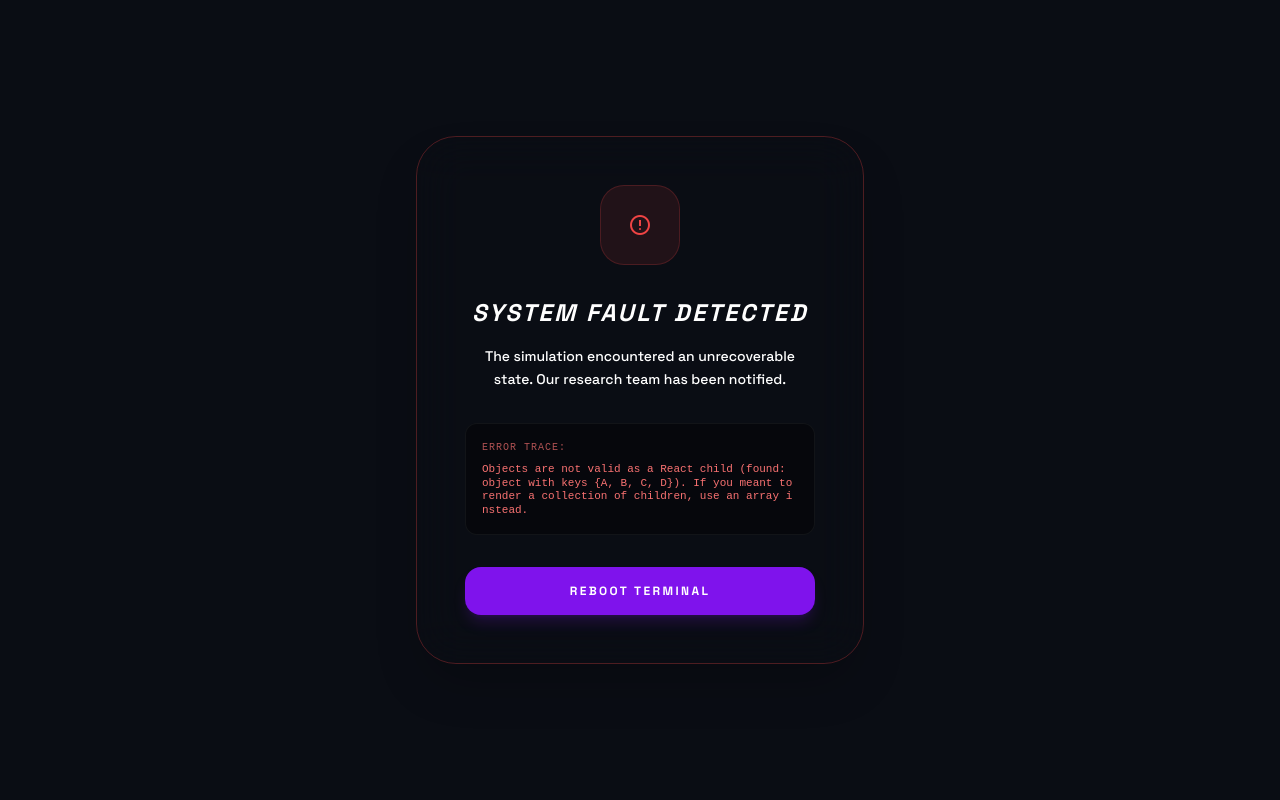
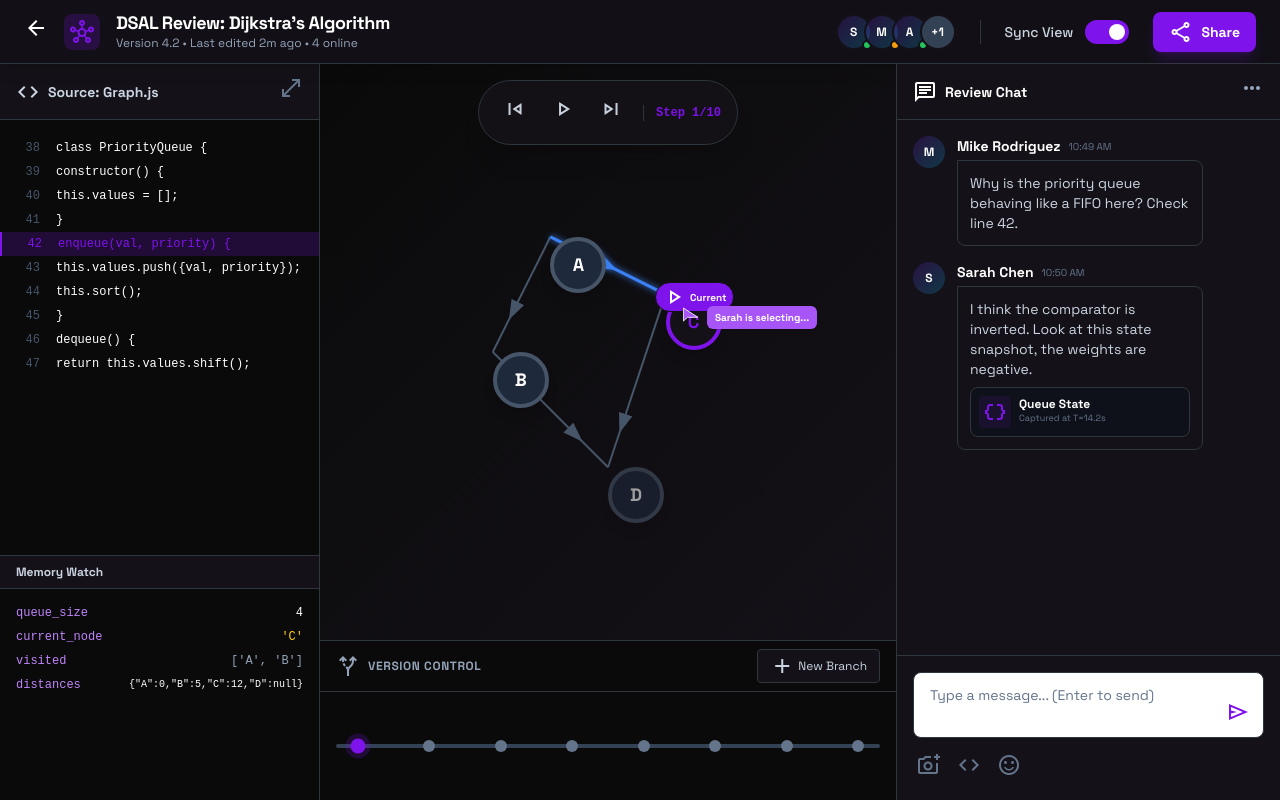
Before and after one commit to purohitv/DSAL, a Next.js app: page /collab in a window 1280 px wide. Built offline with nearby package versions, Linux system fonts and the light colour scheme.

Commit message:
Improve distances display formatting
Updated the display of distances to use JSON.stringify for better formatting.

```diff
--- a/app/collab/page.tsx
+++ b/app/collab/page.tsx
@@ -344,7 +344,7 @@ export default function DsalCollaborativeReviewInterface() {
               </div>
               <div className="flex justify-between">
                 <span className="text-purple-400">distances</span>
-                <span className="text-accent-mint">{{ A: 0, B: 5, C: 12, D: Infinity } as any}</span>
+                <span className="text-accent-mint text-[10px]">{JSON.stringify({ A: 0, B: 5, C: 12, D: Infinity })}</span>
               </div>
             </div>
           </div>
```
